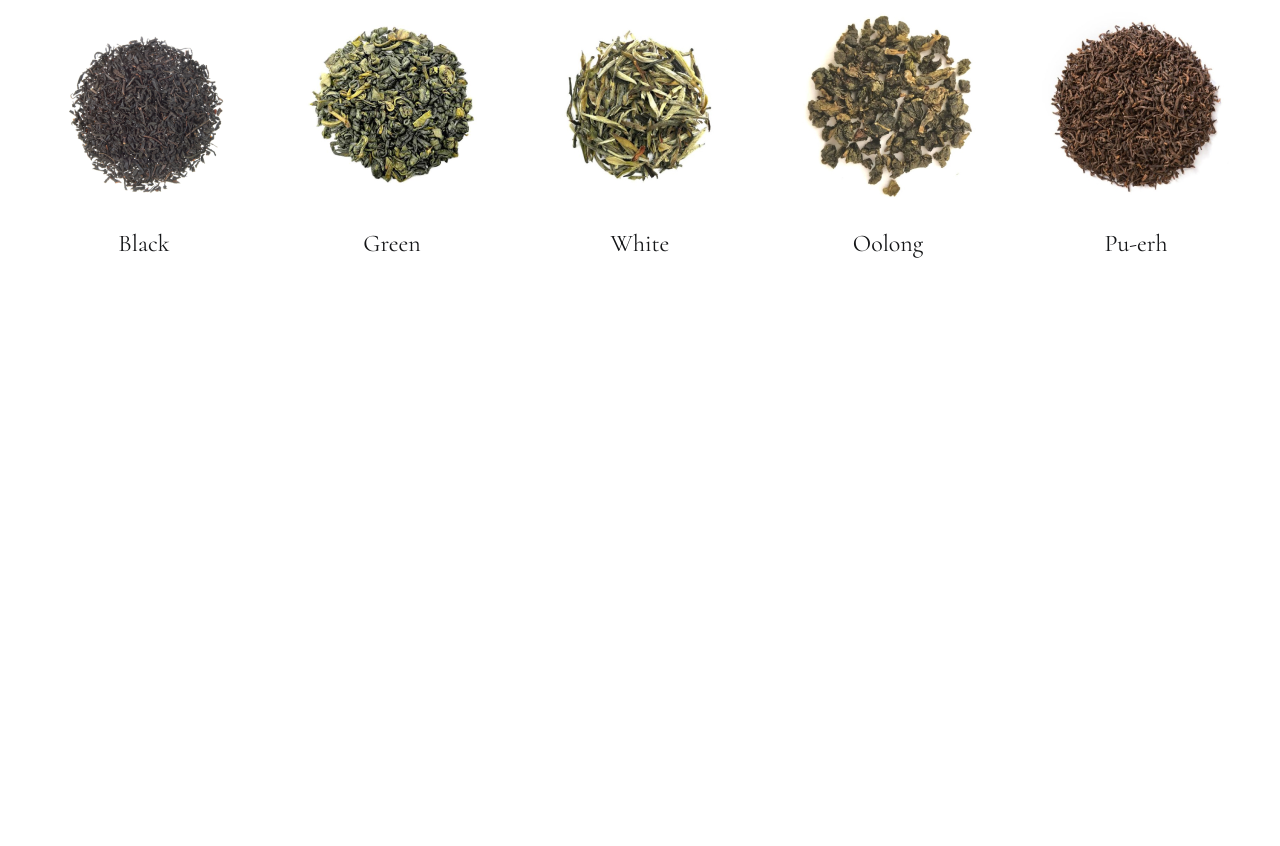
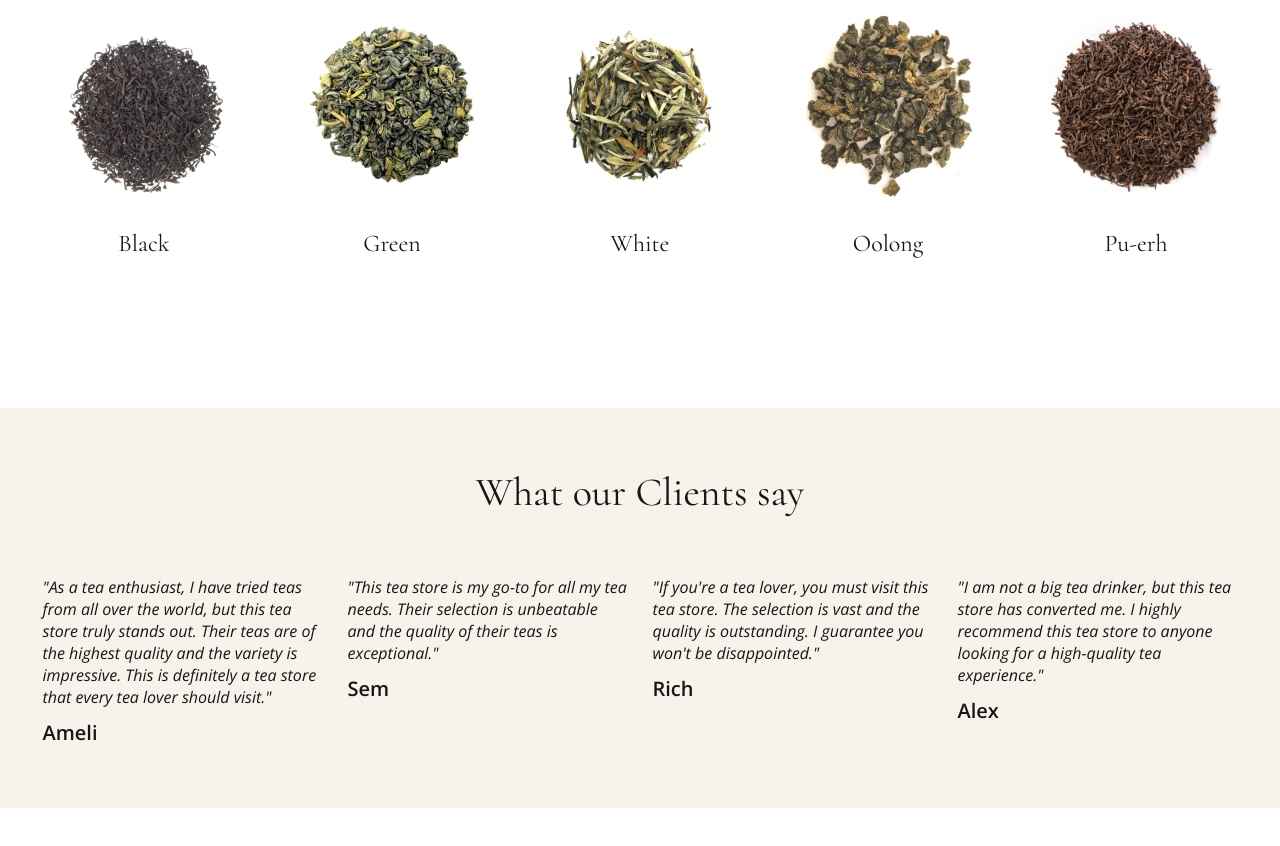
Before and after one commit to ShumnaIryna/Tea_Luxe, a plain HTML site: page index.html in a window 1280 px wide. Shown: the part 1209-2055 px from the top of the page. Before the commit the page ends 1617 px from the top, so only its background shows below. Drawn offline with nearby package versions, Linux system fonts and the light colour scheme.

Commit message:
started section reviews

```diff
--- a/css/style.css
+++ b/css/style.css
@@ -33,6 +33,8 @@ body {
   position: relative;
   /* font-family: "Cormorant", serif; */
 }
+
+/*    ----------------------------section headder----------------------- */
 
 .headder__inner {
   display: flex;
@@ -104,6 +106,8 @@ body {
   margin-left: 80px;
 }
 
+/*    ----------------------------section top----------------------- */
+
 .top {
   background-image: url(../images/top-bg.jpg);
   background-repeat: no-repeat;
@@ -136,6 +140,8 @@ body {
   margin-bottom: 48px;
 }
 
+/*    ----------------------------section blockquote----------------------- */
+
 .blockquote__text {
   text-align: center;
   font-family: "Cormorant", serif;
@@ -145,6 +151,8 @@ body {
   max-width: 704px;
   margin: 150px auto;
 }
+
+/*    ----------------------------section assortment----------------------- */
 
 .assortment {
   margin-bottom: 150px;
@@ -179,6 +187,50 @@ body {
   line-height: normal;
 }
 
+/*    ----------------------------section reviews----------------------- */
+.reviews {
+  margin-bottom: 150px;
+  padding: 60px 0px;
+  background-color: #f7f2ea;
+}
+
+.reviews__title {
+  margin-bottom: 60px;
+  font-family: "Cormorant", serif;
+  font-size: 40px;
+  font-weight: 400;
+  line-height: normal;
+  text-align: center;
+}
+
+.reviews__list {
+  display: flex;
+  justify-content: center;
+  gap: 0px 25px;
+}
+
+.reviews__item {
+  flex-basis: 280px;
+}
+
+.reviews__text {
+  font-size: 16px;
+  font-style: italic;
+  line-height: normal;
+  margin-bottom: 10px;
+}
+
+.reviews__name {
+  font-weight: 600;
+  font-style: normal;
+}
+
+/* class when it is necessary to hide the block */
+/* .reviews__item.reviews__item--hide {
+  display: none;
+} */
+
+/*    ----------------------------@media----------------------- */
 @media (max-width: 1000px) {
   .logo {
     margin-bottom: 0;
@@ -213,6 +265,10 @@ body {
 
   .assortment__list {
     gap: 0px;
+  }
+
+  .reviews__item:last-child {
+    display: none;
   }
 }
 
@@ -309,6 +365,20 @@ body {
     flex-wrap: wrap;
     justify-content: center;
   }
+
+  .reviews {
+    padding: 60px 0px 80px;
+    margin-bottom: 120px
+  }
+
+  .reviews__item:last-child {
+    display: block;
+  }
+
+  .reviews__list {
+    flex-wrap: wrap;
+    gap: 30px 75px;
+  }
 }
 
 @media (max-width: 680px) {
--- a/index.html
+++ b/index.html
@@ -173,6 +173,54 @@
           </ul>
         </div>
       </section>
+      <section class="reviews">
+        <div class="container">
+          <h2 class="reviews__title">What our Clients say</h2>
+          <ul class="reviews__list">
+            <li class="reviews__item">
+              <blockquote>
+                <p class="reviews__text">
+                  "As a tea enthusiast, I have tried teas from all over the
+                  world, but this tea store truly stands out. Their teas are of
+                  the highest quality and the variety is impressive. This is
+                  definitely a tea store that every tea lover should visit."
+                </p>
+                <cite class="reviews__name">Ameli</cite>
+              </blockquote>
+            </li>
+            <li class="reviews__item">
+              <blockquote>
+                <p class="reviews__text">
+                  "This tea store is my go-to for all my tea needs. Their
+                  selection is unbeatable and the quality of their teas is
+                  exceptional."
+                </p>
+                <cite class="reviews__name">Sem</cite>
+              </blockquote>
+            </li>
+            <li class="reviews__item">
+              <blockquote>
+                <p class="reviews__text">
+                  "If you're a tea lover, you must visit this tea store. The
+                  selection is vast and the quality is outstanding. I guarantee
+                  you won't be disappointed."
+                </p>
+                <cite class="reviews__name">Rich</cite>
+              </blockquote>
+            </li>
+            <li class="reviews__item reviews__item--hide">
+              <blockquote>
+                <p class="reviews__text">
+                  "I am not a big tea drinker, but this tea store has converted
+                  me. I highly recommend this tea store to anyone looking for a
+                  high-quality tea experience."
+                </p>
+                <cite class="reviews__name">Alex</cite>
+              </blockquote>
+            </li>
+          </ul>
+        </div>
+      </section>
     </main>
     <script src="js/main.js"></script>
   </body>
```
